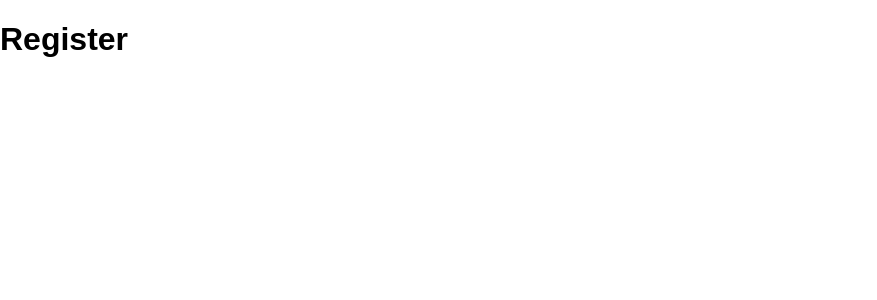
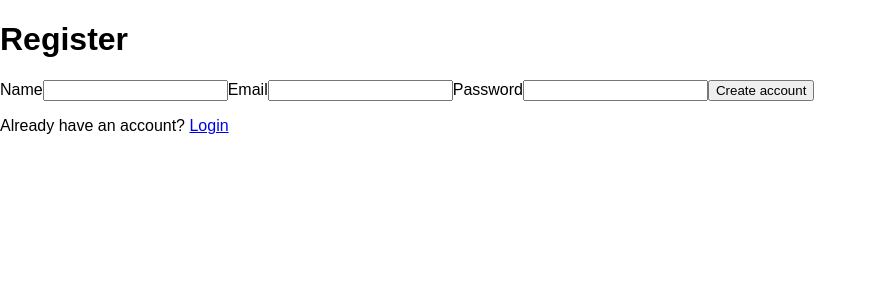
Before and after one commit to monika-hyperisland/Final-project, a React (Vite) app: page /register in a window 1280 px wide. Shown: the top 300 px of the page, without its empty margins (0-877 px from the left). Built offline with nearby package versions, Linux system fonts and the light colour scheme.

Commit message:
Add frontend registration flow

```diff
--- a/src/pages/RegisterPage/RegisterPage.tsx
+++ b/src/pages/RegisterPage/RegisterPage.tsx
@@ -1,5 +1,102 @@
+import {
+  useState,
+  type SyntheticEvent,
+} from "react";
+import {
+  Link,
+  useNavigate,
+} from "react-router-dom";
+
+import { register } from "../../services/authService";
+
 function RegisterPage() {
-  return <h1>Register</h1>;
+  const [name, setName] = useState("");
+  const [email, setEmail] = useState("");
+  const [password, setPassword] = useState("");
+  const [error, setError] = useState("");
+
+  const navigate = useNavigate();
+
+  async function handleSubmit(
+    event: SyntheticEvent<HTMLFormElement>,
+  ) {
+    event.preventDefault();
+
+    setError("");
+
+    try {
+      await register(
+        name,
+        email,
+        password,
+      );
+
+      navigate("/login");
+    } catch (error) {
+      if (error instanceof Error) {
+        setError(error.message);
+      } else {
+        setError("Registration failed");
+      }
+    }
+  }
+
+  return (
+    <div>
+      <h1>Register</h1>
+
+      <form onSubmit={handleSubmit}>
+        <label>
+          Name
+          <input
+            type="text"
+            value={name}
+            onChange={(event) =>
+              setName(event.target.value)
+            }
+            required
+          />
+        </label>
+
+        <label>
+          Email
+          <input
+            type="email"
+            value={email}
+            onChange={(event) =>
+              setEmail(event.target.value)
+            }
+            required
+          />
+        </label>
+
+        <label>
+          Password
+          <input
+            type="password"
+            value={password}
+            onChange={(event) =>
+              setPassword(event.target.value)
+            }
+            required
+          />
+        </label>
+
+        <button type="submit">
+          Create account
+        </button>
+      </form>
+
+      {error && <p>{error}</p>}
+
+      <p>
+        Already have an account?{" "}
+        <Link to="/login">
+          Login
+        </Link>
+      </p>
+    </div>
+  );
 }
 
 export default RegisterPage;
--- a/src/services/authService.ts
+++ b/src/services/authService.ts
@@ -21,6 +21,39 @@ export async function login(
 
   if (!response.ok) {
     throw new Error("Login failed");
+  }
+
+  return response.json();
+}
+
+export async function register(
+  name: string,
+  email: string,
+  password: string,
+) {
+  const response = await fetch(
+    `${API_URL}/api/auth/register`,
+    {
+      method: "POST",
+
+      headers: {
+        "Content-Type": "application/json",
+      },
+
+      body: JSON.stringify({
+        name,
+        email,
+        password,
+      }),
+    },
+  );
+
+  if (!response.ok) {
+    const data = await response.json();
+
+    throw new Error(
+      data.message || "Registration failed",
+    );
   }
 
   return response.json();
```
